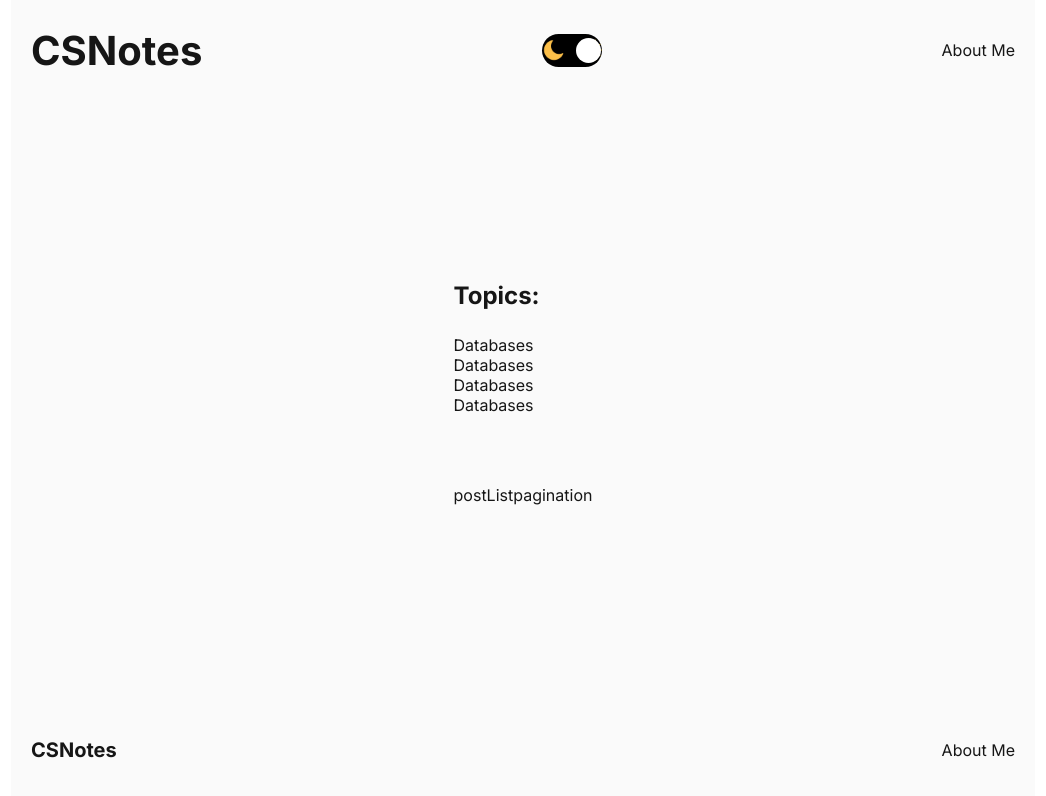
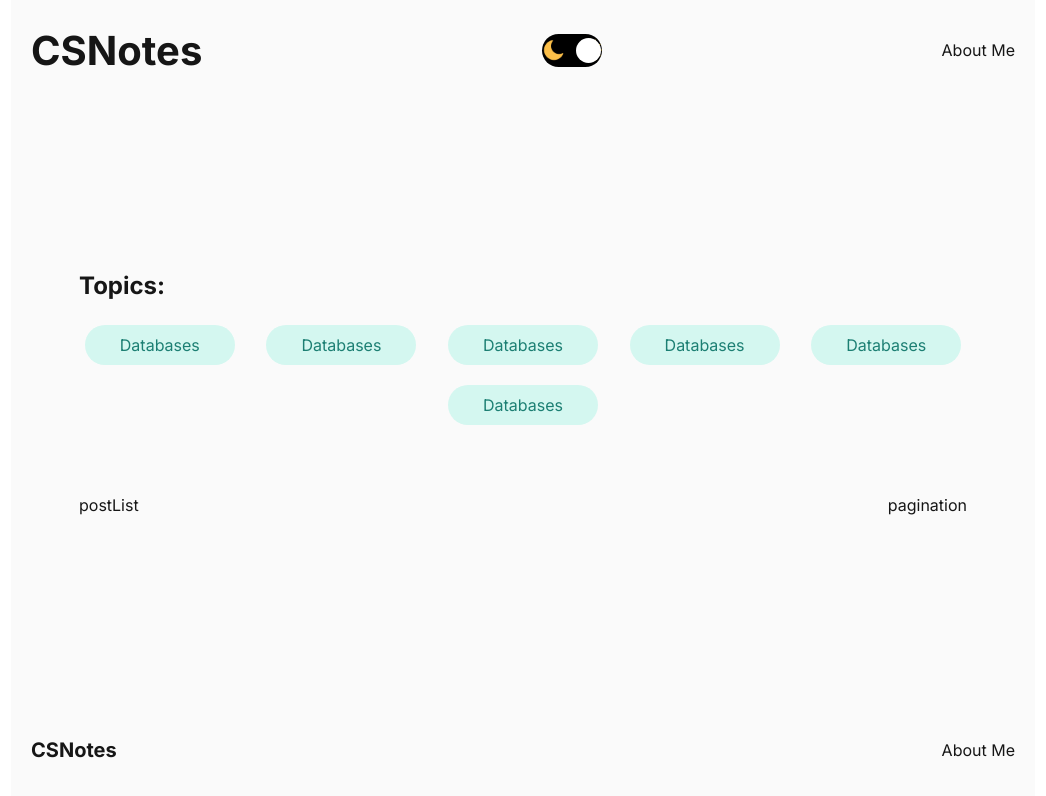
Before and after one commit to DawoodKamar/CSNotes, a Next.js app: page / in a window 1280 px wide. Shown: the top 796 px of the page, without its empty margins (117-1163 px from the left). Built offline with nearby package versions, Linux system fonts and the light colour scheme.

Commit message:
finish topics component

```diff
--- a/src/app/globals.css
+++ b/src/app/globals.css
@@ -2,7 +2,8 @@
     --bg: #fafafa;
     --text: #161616;
     --comp: #666666;
-    --green: #19903f;
+    --green: #d4f7f0;
+    --greeninner :#1c7f73;
 }
 
 *{
@@ -26,6 +27,8 @@ p {
     --bg: #000000;
     --text: #ffffff;
     --comp: #a0a0a0;
+    --greeninner: #d4f7f0;
+    --green :#1c7f73;
 }
 
 .container {
--- a/src/components/topicsList/TopicsList.jsx
+++ b/src/components/topicsList/TopicsList.jsx
@@ -10,21 +10,22 @@ const TopicsList = () => {
               <Link href="/blog?top=databases" className={styles.topic}>
                 Databases
               </Link>
-        </div>
-        <div className={styles.topics}>
               <Link href="/blog?top=databases" className={styles.topic}>
                 Databases
               </Link>
-        </div>
-        <div className={styles.topics}>
               <Link href="/blog?top=databases" className={styles.topic}>
                 Databases
               </Link>
-        </div>
-        <div className={styles.topics}>
               <Link href="/blog?top=databases" className={styles.topic}>
                 Databases
               </Link>
+              <Link href="/blog?top=databases" className={styles.topic}>
+                Databases
+              </Link>
+              <Link href="/blog?top=databases" className={styles.topic}>
+                Databases
+              </Link>
+
         </div>
     </div>
   )
--- a/src/components/topicsList/topicsList.module.css
+++ b/src/components/topicsList/topicsList.module.css
@@ -1,6 +1,4 @@
-.container{
 
-}
 
 .title {
     margin: 25px 0;
@@ -9,4 +7,19 @@
 .topics{
     display: flex;
     flex-wrap: wrap;
+    justify-content: space-between;
+    gap: 20px;
 }
+
+.topic {
+    display: flex;
+    align-items: center;
+    justify-content: center;
+    padding: 10px;
+    height: 40px;
+    width: 150px;
+    background-color: var(--green);
+    color: var(--greeninner);
+    border-radius: 50px;
+    margin: 0 auto;
+}
```
